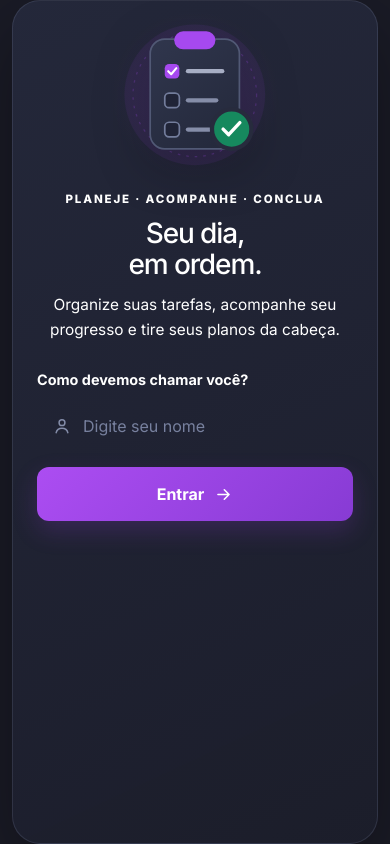
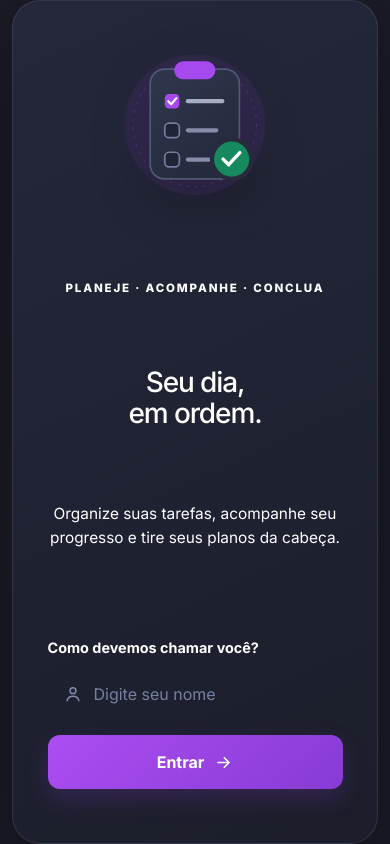
Before and after one commit to gesielbr/climba-todo-frontend, an Angular app: page / in a window 390 px wide. Built offline with nearby package versions, Linux system fonts and the light colour scheme.

Commit message:
mobile login tamplate

```diff
--- a/src/app/components/login/login.css
+++ b/src/app/components/login/login.css
@@ -158,12 +158,12 @@ button:focus-visible {
   }
 }
 
-/* @media (max-width: 575.98px) {
+@media (max-width: 575.98px) {
   .welcome {
     min-height: 100%;
     display: flex;
     flex-direction: column;
-    justify-content: space-between;
+    justify-content: space-around;
     align-items: center;
   }
-} */
+}
--- a/src/app/components/login/login.html
+++ b/src/app/components/login/login.html
@@ -1,8 +1,8 @@
-<main class="container-fluid login d-flex align-items-center justify-content-center">
+<main class="container-fluid login">
   <!-- Row centralizada -->
-  <div class="row d-flex justify-content-center flex-grow-1">
+  <div class="row d-flex justify-content-center">
     <!-- Coluna de tamanho 6 em telas médias/grandes -->
-    <div class="col-12 col-sm-10 col-md-8 col-lg-6 col-xl-5">
+    <div class="col-12 col-sm-6">
       <section class="welcome min-vh-100 min-vh-md-auto" aria-labelledby="welcome-title">
         <div class="illustration" aria-hidden="true">
           <svg class="task-art" viewBox="0 0 200 200" fill="none">
```
